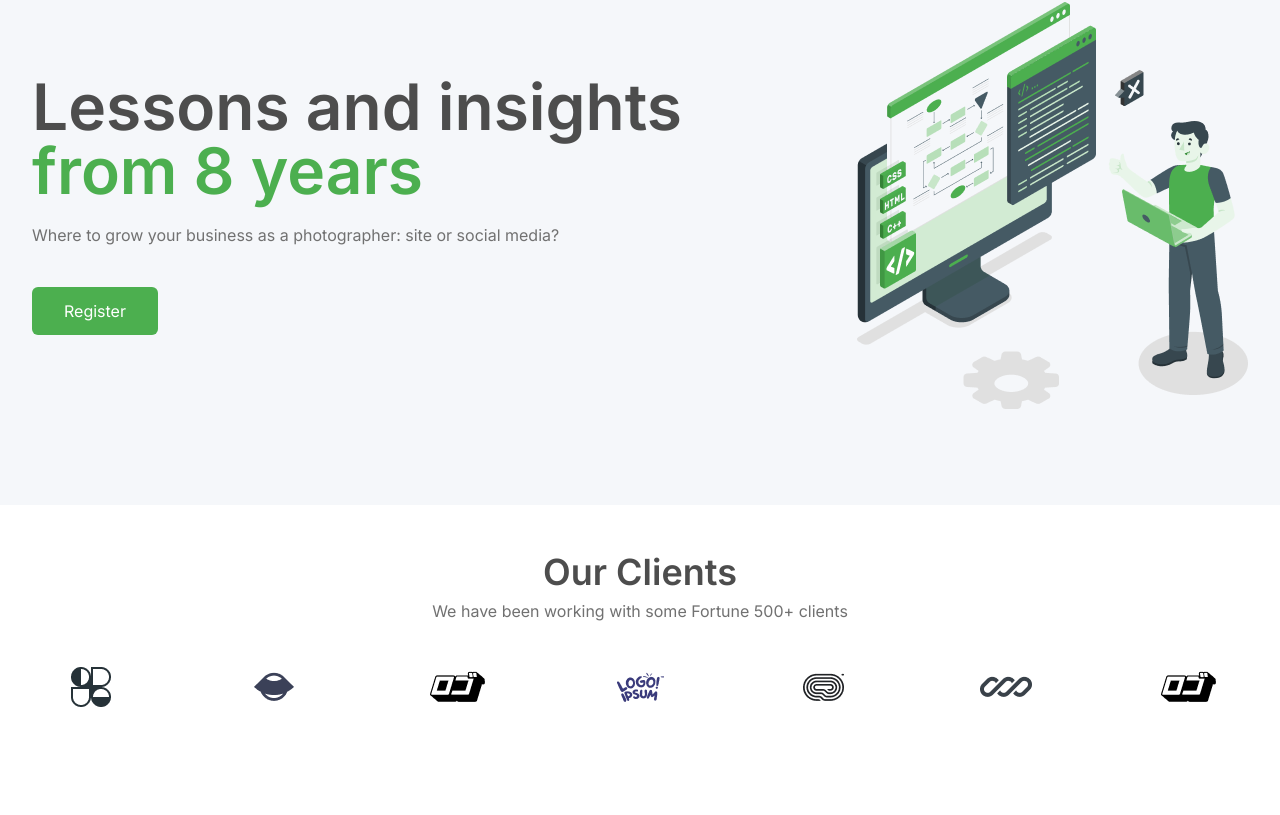
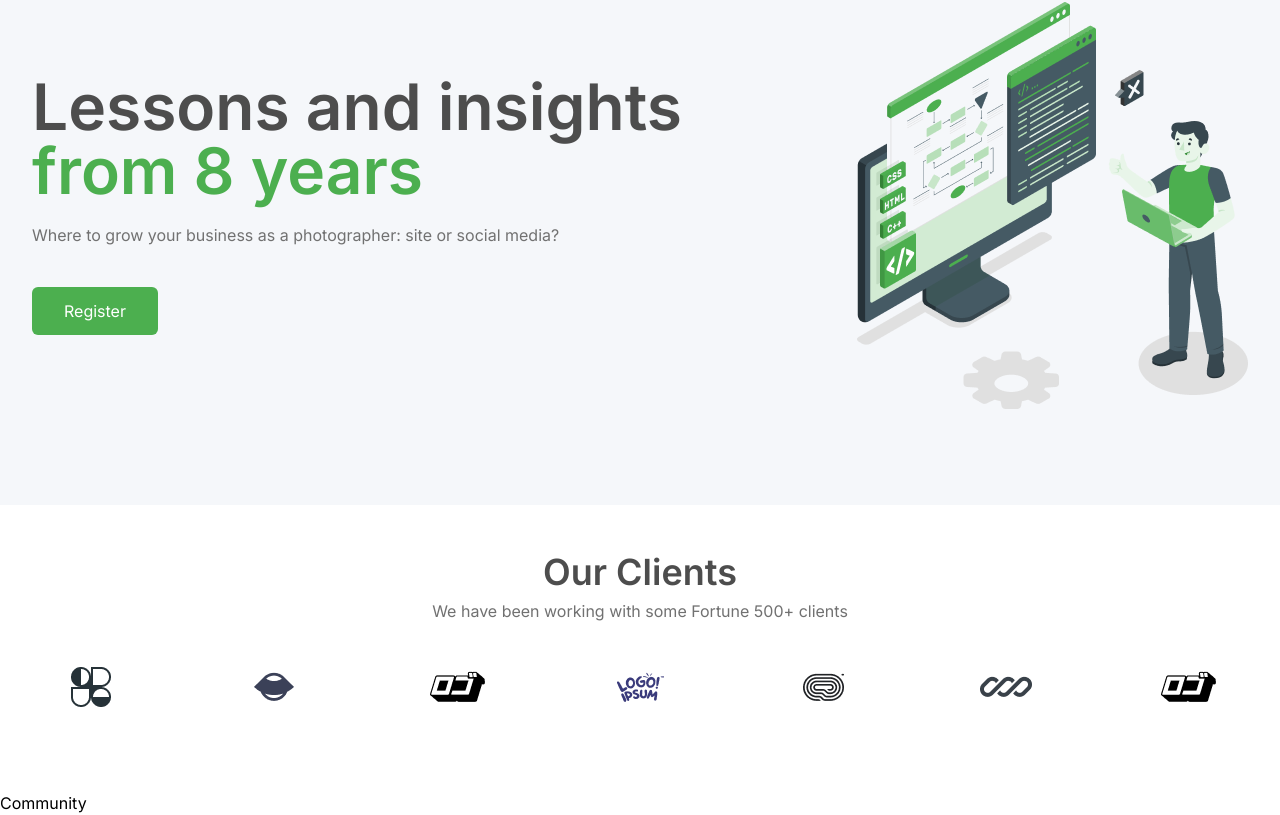
Before and after one commit to NekoSakuraLucia/nextcent-clone-starter, a React (Vite) app in the folder web-nextcent/: page / in a window 1280 px wide. Shown: the part 175-990 px from the top of the page. Before the commit the page ends 966 px from the top, so only its background shows below. Built offline with nearby package versions, Linux system fonts and the light colour scheme.

Commit message:
เพิ่มคอมโพเนนต์ Community (ยังไม่ได้เพิ่ม element)

```diff
--- a/web-nextcent/src/App.jsx
+++ b/web-nextcent/src/App.jsx
@@ -1,6 +1,7 @@
 import Navbar from './components/Navbar';
 import Header from './components/Header';
 import Client from './components/Client';
+import Community from './components/Community';
 
 function App() {
   return (
@@ -8,6 +9,7 @@ function App() {
       <Navbar />
       <Header />
       <Client />
+      <Community />
     </>
   )
 }
--- /dev/null
+++ b/web-nextcent/src/components/Community.jsx
@@ -0,0 +1,5 @@
+const Community = () => {
+    return <div className="Community">Community</div>
+}
+
+export default Community;
```
